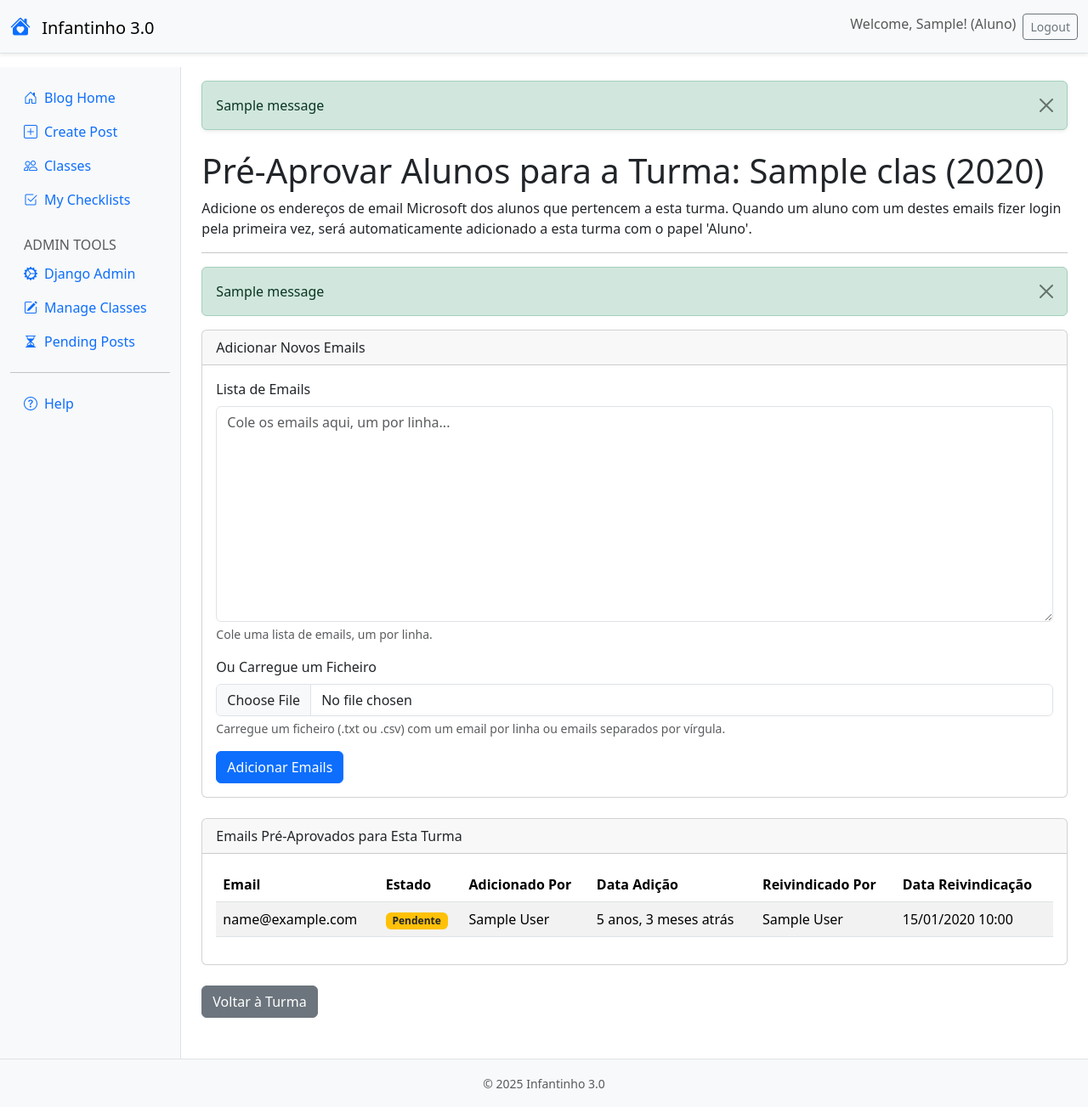
After one commit to atilasos/infantinho3, a Django app: page /turmas/turmas/1/pre-aprovar-alunos/ in a window 1280 px wide. The commit adds this page. Shown: the whole page at 85% size. Run offline with Django 5.2, Linux system fonts and the light colour scheme; a user stored in the database is signed in; tables that the repository leaves empty hold one stand-in row (values such as "Sample post"); one stand-in notice (Sample message) is shown; some libraries are stand-ins or nearby versions.

Commit message:
feat: Add pre-approved student email management and auto-assignment

```diff
--- /dev/null
+++ b/classes/forms.py
@@ -0,0 +1,90 @@
+from django import forms
+from django.core.validators import validate_email
+from django.core.exceptions import ValidationError
+
+class PreapproveStudentsForm(forms.Form):
+    """
+    Formulário para adicionar emails de alunos a serem pré-aprovados para uma turma.
+    Permite colar uma lista de emails ou carregar um ficheiro.
+    """
+    email_list = forms.CharField(
+        widget=forms.Textarea(attrs={'rows': 10, 'placeholder': 'Cole os emails aqui, um por linha...'}),
+        required=False,
+        label="Lista de Emails",
+        help_text="Cole uma lista de emails, um por linha."
+    )
+
+    email_file = forms.FileField(
+        required=False,
+        label="Ou Carregue um Ficheiro",
+        help_text="Carregue um ficheiro (.txt ou .csv) com um email por linha ou emails separados por vírgula."
+    )
+
+    def clean(self):
+        """
+        Validação extra:
+        - Garante que pelo menos um dos campos (lista ou ficheiro) foi preenchido.
+        - Extrai e valida emails de ambos os campos.
+        - Retorna uma lista limpa de emails únicos e válidos.
+        """
+        cleaned_data = super().clean()
+        email_list_str = cleaned_data.get('email_list')
+        email_file = cleaned_data.get('email_file')
+
+        if not email_list_str and not email_file:
+            raise ValidationError("Por favor, forneça uma lista de emails na caixa de texto ou carregue um ficheiro.")
+
+        emails = set() # Usar um set para evitar duplicados iniciais
+        invalid_emails = []
+
+        # Processar caixa de texto
+        if email_list_str:
+            lines = email_list_str.strip().splitlines()
+            for line in lines:
+                email = line.strip()
+                if not email:
+                    continue
+                try:
+                    validate_email(email)
+                    emails.add(email.lower()) # Normalizar para minúsculas
+                except ValidationError:
+                    invalid_emails.append(email)
+
+        # Processar ficheiro
+        if email_file:
+            try:
+                # Tentar ler como texto, assumindo UTF-8
+                content = email_file.read().decode('utf-8').strip()
+                # Dividir por novas linhas ou vírgulas
+                potential_emails = []
+                if ',' in content:
+                    potential_emails = [e.strip() for e in content.split(',')]
+                else:
+                    potential_emails = [e.strip() for e in content.splitlines()]
+
+                for email in potential_emails:
+                    if not email:
+                        continue
+                    try:
+                        validate_email(email)
+                        emails.add(email.lower()) # Normalizar para minúsculas
+                    except ValidationError:
+                        invalid_emails.append(email)
+
+            except UnicodeDecodeError:
+                raise ValidationError("Não foi possível ler o ficheiro. Certifique-se que está codificado em UTF-8.")
+            except Exception as e:
+                 raise ValidationError(f"Erro ao processar o ficheiro: {e}")
+
+        if invalid_emails:
+            # Anexa a lista de emails inválidos ao erro do campo email_list ou email_file
+            # Ou podemos levantar um erro não relacionado a campo
+             raise ValidationError(f"Os seguintes emails são inválidos ou não foram processados: {', '.join(invalid_emails)}")
+
+        if not emails:
+            raise ValidationError("Nenhum email válido foi encontrado na lista ou no ficheiro.")
+
+        # Adicionar a lista limpa aos dados limpos para uso na view
+        cleaned_data['valid_emails'] = list(emails)
+
+        return cleaned_data
--- a/classes/templates/classes/add_student.html
+++ b/classes/templates/classes/add_student.html
@@ -17,5 +17,5 @@
 {% else %}
   <p>{% trans "Não há convidados disponíveis para adicionar." %}</p>
 {% endif %}
-<a href="{% url 'class_detail' turma.id %}">{% trans "Voltar à turma" %}</a>
+<a href="{% url 'classes:class_detail' turma.id %}">{% trans "Voltar à turma" %}</a>
 {% endblock %}
--- a/classes/templates/classes/class_detail.html
+++ b/classes/templates/classes/class_detail.html
@@ -44,10 +44,13 @@
                 {% endfor %}
             </ul>
         </div>
-        <div class="col-md-6 d-flex align-items-start justify-content-md-end">
+        <div class="col-md-6 d-flex align-items-start justify-content-md-end gap-2">
             {% if can_add_student %}
                 <a href="{% url 'classes:add_student' turma.id %}" class="btn btn-primary">
                     <i class="bi bi-person-plus-fill me-1"></i> {% trans "Add Student" %}
+                </a>
+                <a href="{% url 'classes:preapprove_students' class_id=turma.id %}" class="btn btn-secondary">
+                    <i class="bi bi-envelope-check-fill me-1"></i> {% trans "Manage Pre-approved Emails" %}
                 </a>
             {% endif %}
         </div>
--- /dev/null
+++ b/classes/templates/classes/preapprove_students_form.html
@@ -0,0 +1,120 @@
+{# classes/templates/classes/preapprove_students_form.html #}
+{% extends "base.html" %}
+{% load i18n humanize widget_tweaks %}
+
+{% block title %}{% trans "Pré-Aprovar Alunos para" %} {{ turma.name }}{% endblock %}
+
+{% block content %}
+<div class="container mt-4">
+    <h1>{% trans "Pré-Aprovar Alunos para a Turma:" %} {{ turma }}</h1>
+    <p>{% trans "Adicione os endereços de email Microsoft dos alunos que pertencem a esta turma. Quando um aluno com um destes emails fizer login pela primeira vez, será automaticamente adicionado a esta turma com o papel 'Aluno'." %}</p>
+
+    <hr>
+
+    {# Mostrar Mensagens #}
+    {% if messages %}
+        {% for message in messages %}
+            <div class="alert alert-{{ message.tags }} alert-dismissible fade show" role="alert">
+                {{ message }}
+                <button type="button" class="btn-close" data-bs-dismiss="alert" aria-label="Close"></button>
+            </div>
+        {% endfor %}
+    {% endif %}
+
+    {# Formulário de Adição #}
+    <div class="card mb-4">
+        <div class="card-header">
+            {% trans "Adicionar Novos Emails" %}
+        </div>
+        <div class="card-body">
+            <form method="post" enctype="multipart/form-data">
+                {% csrf_token %}
+
+                {# Renderizar erros não associados a campos específicos (ex: validação geral do clean) #}
+                {% if form.non_field_errors %}
+                    <div class="alert alert-danger">
+                        {% for error in form.non_field_errors %}
+                            <p>{{ error }}</p>
+                        {% endfor %}
+                    </div>
+                {% endif %}
+
+                {# Renderizar campos do formulário manualmente para melhor controlo ou usar form.as_p/crispy-forms #}
+                <div class="mb-3">
+                    <label for="{{ form.email_list.id_for_label }}" class="form-label">{{ form.email_list.label }}</label>
+                    {% render_field form.email_list class+="form-control" %}
+                    {% if form.email_list.help_text %}
+                        <div class="form-text">{{ form.email_list.help_text }}</div>
+                    {% endif %}
+                     {% for error in form.email_list.errors %}
+                        <div class="invalid-feedback d-block">{{ error }}</div>
+                    {% endfor %}
+                </div>
+
+                <div class="mb-3">
+                     <label for="{{ form.email_file.id_for_label }}" class="form-label">{{ form.email_file.label }}</label>
+                     {% render_field form.email_file class+="form-control" %}
+                     {% if form.email_file.help_text %}
+                        <div class="form-text">{{ form.email_file.help_text }}</div>
+                     {% endif %}
+                     {% for error in form.email_file.errors %}
+                        <div class="invalid-feedback d-block">{{ error }}</div>
+                    {% endfor %}
+                </div>
+
+                <button type="submit" class="btn btn-primary">{% trans "Adicionar Emails" %}</button>
+            </form>
+        </div>
+    </div>
+
+    {# Lista de Emails Já Pré-Aprovados #}
+    <div class="card">
+        <div class="card-header">
+            {% trans "Emails Pré-Aprovados para Esta Turma" %}
+        </div>
+        <div class="card-body">
+            {% if preapproved_list %}
+                <table class="table table-striped table-hover">
+                    <thead>
+                        <tr>
+                            <th>{% trans "Email" %}</th>
+                            <th>{% trans "Estado" %}</th>
+                            <th>{% trans "Adicionado Por" %}</th>
+                            <th>{% trans "Data Adição" %}</th>
+                            <th>{% trans "Reivindicado Por" %}</th>
+                            <th>{% trans "Data Reivindicação" %}</th>
+                        </tr>
+                    </thead>
+                    <tbody>
+                        {% for entry in preapproved_list %}
+                            <tr>
+                                <td>{{ entry.email }}</td>
+                                <td>
+                                    {% if entry.status == 'Pending' %}
+                                        <span class="badge bg-warning text-dark">{% trans "Pendente" %}</span>
+                                    {% elif entry.status == 'Claimed' %}
+                                         <span class="badge bg-success">{% trans "Reivindicado" %}</span>
+                                    {% else %}
+                                        {{ entry.get_status_display }}
+                                    {% endif %}
+                                </td>
+                                <td>{{ entry.added_by.get_full_name|default:entry.added_by.username|default:"N/A" }}</td>
+                                <td>{{ entry.date_added|naturaltime }}</td>
+                                <td>{{ entry.claimed_by.get_full_name|default:entry.claimed_by.username|default:"-" }}</td>
+                                <td>{{ entry.date_claimed|date:"d/m/Y H:i"|default:"-" }}</td>
+                            </tr>
+                        {% endfor %}
+                    </tbody>
+                </table>
+            {% else %}
+                <p>{% trans "Ainda não foram adicionados emails pré-aprovados para esta turma." %}</p>
+            {% endif %}
+        </div>
+    </div>
+
+    <div class="mt-4">
+        <a href="{% url 'classes:class_detail' class_id=turma.id %}" class="btn btn-secondary">{% trans "Voltar à Turma" %}</a>
+    </div>
+
+</div>
+{% endblock %}
--- a/classes/urls.py
+++ b/classes/urls.py
@@ -8,6 +8,7 @@ urlpatterns = [
     path('turmas/', views.class_list, name='class_list'),
     path('turmas/<int:class_id>/', views.class_detail, name='class_detail'),
     path('turmas/<int:class_id>/adicionar-aluno/', views.add_student, name='add_student'),
+    path('turmas/<int:class_id>/pre-aprovar-alunos/', views.preapprove_students, name='preapprove_students'),
     path('gerir-turmas/', views.manage_classes, name='manage_classes'),
     path('turmas/<int:class_id>/aluno/<int:student_id>/', views.student_detail, name='student_detail'),
 ]
--- a/classes/views.py
+++ b/classes/views.py
@@ -10,6 +10,19 @@ from django.utils.translation import gettext_lazy as _
 from django.utils import timezone
 from django.db.models import Avg, Count, Q, Prefetch, Max, F
 from django.db import models
+from django.db import IntegrityError # Para tratar emails duplicados
+from django.contrib.auth.decorators import login_required, user_passes_test
+from django.core.exceptions import PermissionDenied
+from django.shortcuts import render, get_object_or_404, redirect
+from django.urls import reverse # Para redirecionamento
+
+# Importar o novo formulário e o modelo PreApprovedStudent
+from .forms import PreapproveStudentsForm
+from users.models import PreApprovedStudent # Modelo está na app users
+from .models import Class # Modelo da turma local
+
+import logging # Para logging
+logger = logging.getLogger(__name__)
 
 # Create your views here.
 
@@ -177,13 +190,14 @@ def class_detail(request, class_id):
     return render(request, 'classes/class_detail.html', context)
 
 @login_required
-@group_required('professor')
+# @group_required('professor') # REMOVIDO - Verificação interna é suficiente
 def add_student(request, class_id):
     turma = get_object_or_404(Class, id=class_id)
     # Check if request.user is one of the teachers of this specific class OR is an admin
     is_admin = request.user.is_superuser or (hasattr(request.user, 'role') and request.user.role == 'admin')
     is_teacher_of_class = turma.teachers.filter(id=request.user.id).exists()
 
+    # Esta verificação interna é suficiente e correta para ambos os papéis
     if not (is_teacher_of_class or is_admin):
         messages.error(request, _('Only teachers of this class or administrators can add students.'))
         return redirect('classes:class_detail', class_id=class_id)
@@ -210,8 +224,18 @@ def add_student(request, class_id):
             user_to_add.role = 'aluno'
             user_to_add.status = 'ativo'
             user_to_add.save()
+        except CommandError as e: # Capturar erro se o grupo 'aluno' não existir
+             logger.error(f"Erro ao promover utilizador {user_to_add.username} para aluno na turma {turma.id}: {e}", exc_info=True)
+             messages.error(request, _("Erro ao atribuir o papel de aluno. Verifique se o grupo 'aluno' existe no sistema."))
+             # Não adicionar à turma se a promoção falhou
+             return redirect('classes:add_student', class_id=class_id)
+        except Exception as e: # Capturar outros erros inesperados na promoção
+             logger.error(f"Erro inesperado ao promover utilizador {user_to_add.username} para aluno na turma {turma.id}: {e}", exc_info=True)
+             messages.error(request, _("Ocorreu um erro inesperado ao promover o utilizador."))
+             # Não adicionar à turma se a promoção falhou
+             return redirect('classes:add_student', class_id=class_id)
 
-        # Add student to the class
+        # Add student to the class only if promotion was successful
         turma.students.add(user_to_add)
         messages.success(request, _('{user_name} promoted to student and added to the class.').format(user_name=user_to_add.get_full_name() or user_to_add.username))
         return redirect('classes:class_detail', class_id=class_id) # Redirect back to class detail
@@ -403,3 +427,91 @@ def student_detail(request, class_id, student_id):
     }
 
     return render(request, 'classes/student_detail.html', context)
+
+# Helper para verificar permissão (professor da turma ou admin)
+def user_is_teacher_or_admin_for_class(user, class_obj):
+    if not user.is_authenticated:
+        return False
+    is_admin = user.is_superuser or (hasattr(user, 'role') and user.role == 'admin')
+    is_teacher = class_obj.teachers.filter(id=user.id).exists()
+    return is_admin or is_teacher
+
+@login_required
+def preapprove_students(request, class_id):
+    """
+    View para professores/admins adicionarem emails de alunos pré-aprovados para uma turma.
+    Permite colar lista ou fazer upload de ficheiro.
+    """
+    turma = get_object_or_404(Class, id=class_id)
+    user = request.user
+
+    # Verificar Permissões
+    if not user_is_teacher_or_admin_for_class(user, turma):
+        messages.error(request, "Não tem permissão para gerir alunos pré-aprovados para esta turma.")
+        # Redirecionar para a página da turma ou lista de turmas
+        return redirect('classes:class_detail', class_id=turma.id)
+
+    added_count = 0
+    skipped_count = 0
+    failed_emails = [] # Emails que não foram adicionados por erro inesperado
+    existing_emails = [] # Emails que já estavam na BD (mesmo que Claimed)
+
+    if request.method == 'POST':
+        form = PreapproveStudentsForm(request.POST, request.FILES)
+        if form.is_valid():
+            valid_emails = form.cleaned_data['valid_emails']
+
+            for email in valid_emails:
+                # Verificar se já existe um registo para este email
+                if PreApprovedStudent.objects.filter(email__iexact=email).exists():
+                     existing_emails.append(email)
+                     skipped_count += 1
+                     continue # Passa para o próximo email
+
+                # Tentar criar o novo registo
+                try:
+                    PreApprovedStudent.objects.create(
+                        email=email, # Já está em minúsculas do formulário
+                        class_instance=turma,
+                        added_by=user,
+                        status='Pending' # Default, mas explícito aqui
+                    )
+                    added_count += 1
+                except IntegrityError:
+                    # Deveria ser apanhado pelo .exists() acima, mas segurança extra
+                    existing_emails.append(email)
+                    skipped_count += 1
+                    logger.warning(f"IntegrityError ao tentar adicionar {email} para a turma {turma.id}, mas a verificação de existência falhou?")
+                except Exception as e:
+                    # Outro erro inesperado durante a criação
+                    failed_emails.append(email)
+                    skipped_count += 1
+                    logger.error(f"Erro inesperado ao criar PreApprovedStudent para {email} na turma {turma.id}: {e}", exc_info=True)
+
+            # Mensagens de feedback
+            if added_count > 0:
+                messages.success(request, f"{added_count} email(s) de aluno(s) pré-aprovado(s) adicionado(s) com sucesso.")
+            if existing_emails:
+                 messages.warning(request, f"{len(existing_emails)} email(s) não foram adicionados porque já existem no sistema: {', '.join(existing_emails)}")
+            if failed_emails:
+                 messages.error(request, f"Ocorreu um erro ao tentar adicionar os seguintes emails: {', '.join(failed_emails)}. Contacte o administrador.")
+
+            # Limpar o formulário após sucesso parcial ou total
+            form = PreapproveStudentsForm()
+            # Ou redirecionar para a mesma página com GET para evitar re-POST
+            # return redirect('classes:preapprove_students', class_id=turma.id)
+
+        # Se o formulário não for válido, os erros serão mostrados automaticamente pelo template
+
+    else: # Método GET
+        form = PreapproveStudentsForm()
+
+    # Obter a lista de alunos já pré-aprovados (pendentes e reivindicados) para esta turma
+    preapproved_list = PreApprovedStudent.objects.filter(class_instance=turma).select_related('added_by', 'claimed_by').order_by('-date_added')
+
+    context = {
+        'turma': turma,
+        'form': form,
+        'preapproved_list': preapproved_list,
+    }
+    return render(request, 'classes/preapprove_students_form.html', context)
```
Also changed, not shown: classes/models.py (+6 -4 lines), infantinho3/settings.py (+57 -0 lines), users/admin.py (+12 -2 lines), users/models.py (+73 -0 lines), users/pipeline.py (added, +108 -0 lines), users/migrations/0002_preapprovedstudent.py (added).
